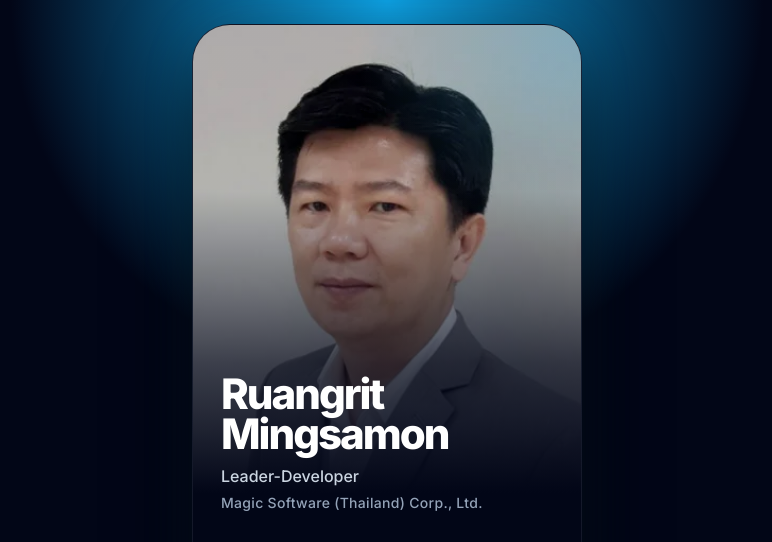
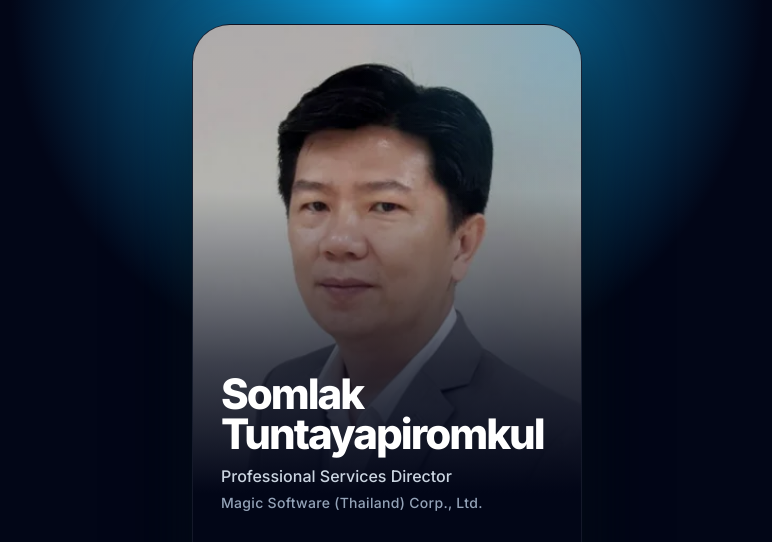
Before and after one commit to ruangrit02770/somlak_card, a plain HTML site: page index.html in a window 1280 px wide. Shown: the top 542 px of the page, without its empty margins (253-1025 px from the left). Drawn offline with Linux system fonts and the light colour scheme.

Commit message:
Update index.html

```diff
--- a/index.html
+++ b/index.html
@@ -384,12 +384,12 @@
       <div class="profile">
 
         <h1>
-          Ruangrit<br>
-          Mingsamon
+          Somlak<br>
+          Tuntayapiromkul
         </h1>
 
         <div class="position">
-          Leader-Developer
+          Professional Services Director
         </div>
 
         <div class="company">
@@ -406,7 +406,7 @@
 
         <a
           class="icon-btn"
-          href="tel:+66870794256"
+          href="tel:+66814384132"
         >
 
           <span class="icon-bg">
@@ -419,7 +419,7 @@
 
         <a
           class="icon-btn"
-          href="mailto:ruangrit.m@magicsoftware.co.th"
+          href="mailto:somlak.t@magicsoftware.co.th"
         >
 
           <span class="icon-bg">
```
